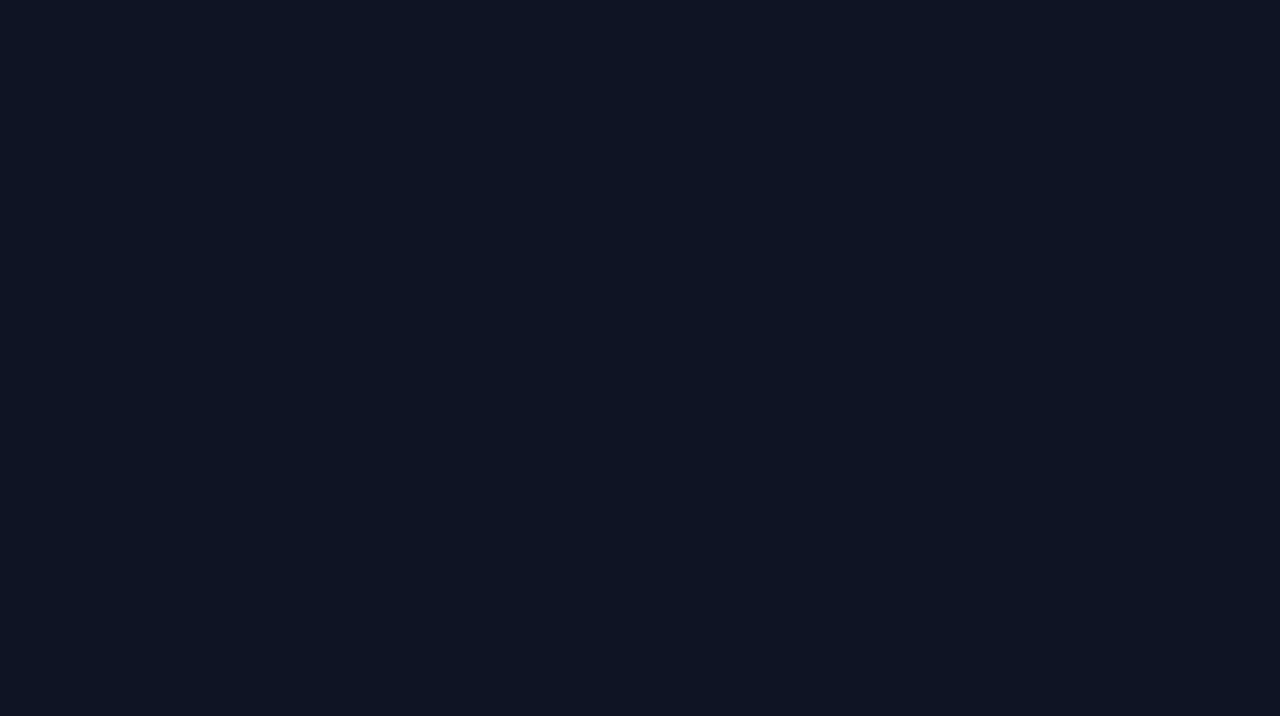
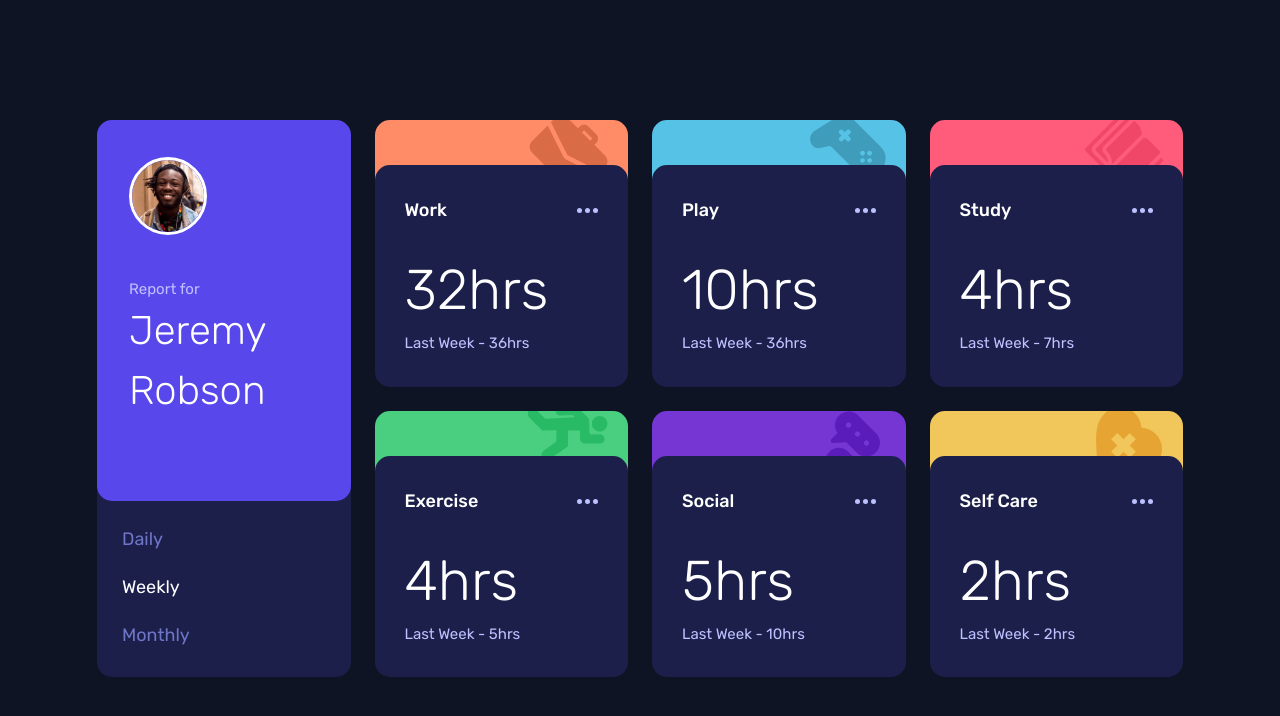
Before and after one commit to diogohenriquesc/fem-time-tracking-dashboard, a website: page index.html in a window 1280 px wide. Drawn offline with Linux system fonts and the light colour scheme.

Commit message:
HTML and CSS done

```diff
--- a/app/scss/abstracts/_colors.scss
+++ b/app/scss/abstracts/_colors.scss
@@ -7,6 +7,7 @@ $violet: hsl(264, 64%, 52%);
 $yellow: hsl(43, 84%, 65%);
 
 $darkGray: hsl(226, 43%, 10%);
-$darkBlue: hsl(235, 46%, 20%);
+$darkBlue: hsl(236, 45%, 20%);
 $purple: hsl(235, 45%, 61%);
 $lightPurple: hsl(236, 100%, 87%);
+$white: hsl(0, 0%, 100%);
--- a/app/scss/base/_boilerplate.scss
+++ b/app/scss/base/_boilerplate.scss
@@ -14,6 +14,8 @@ body {
   min-height: 100vh;
   line-height: 1.5;
   background-color: $darkGray;
+  font-family: $font-rubik;
+  padding: 15vh 0;
 }
 
 img, svg, picture, svg {
--- a/app/scss/base/_typography.scss
+++ b/app/scss/base/_typography.scss
@@ -1,3 +1,13 @@
+@use '../abstracts' as *;
+
+h1, h2, h3 {
+  font-weight: 500;
+}
+
+h2 {
+  font-size: rem(18);
+}
+
 a, a:visited, a:active {
   text-decoration: none;
 }
--- /dev/null
+++ b/app/scss/layout/_dashboard.scss
@@ -0,0 +1,208 @@
+@use '../abstracts' as *;
+
+.dashboard {
+	color: $white;
+
+	&__wrapper {
+		display: grid;
+		grid-template-columns: 1fr;
+		gap: rem(24);
+		grid-template-areas:
+			'main'
+			'work'
+			'play'
+			'study'
+			'exercise'
+			'social'
+			'self-care';
+
+		@include breakpoint(medium) {
+			grid-template-columns: repeat(2, 1fr);
+			grid-template-areas:
+				'main main'
+				'work play'
+				'study exercise'
+				'social self-care';
+		}
+
+		@include breakpoint(large) {
+			grid-template-columns: repeat(4, 1fr);
+			grid-template-areas:
+				'main work play study'
+				'main exercise social self-care';
+		}
+	}
+
+	&__card {
+		&--main {
+			border-radius: rem(15);
+			background-color: $darkBlue;
+			grid-area: main;
+		}
+
+		&--small {
+			border-radius: rem(15) rem(15) rem(20) rem(20);
+			padding-top: rem(38);
+			background-repeat: no-repeat;
+			background-position: top rem(-5) right rem(20);
+
+			@include breakpoint(large) {
+				padding-top: rem(45);
+			}
+
+			&[data-type='work'] {
+				background-color: $orange;
+				background-image: url('/images/icon-work.svg');
+				grid-area: work;
+			}
+
+			&[data-type='play'] {
+				background-color: $lightBlue;
+				background-image: url('/images/icon-play.svg');
+				grid-area: play;
+			}
+
+			&[data-type='study'] {
+				background-color: $red;
+				background-image: url('/images/icon-study.svg');
+				grid-area: study;
+			}
+
+			&[data-type='exercise'] {
+				background-color: $green;
+				background-image: url('/images/icon-exercise.svg');
+				grid-area: exercise;
+			}
+
+			&[data-type='social'] {
+				background-color: $violet;
+				background-image: url('/images/icon-social.svg');
+				grid-area: social;
+			}
+
+			&[data-type='self-care'] {
+				background-color: $yellow;
+				background-image: url('/images/icon-self-care.svg');
+				grid-area: self-care;
+			}
+		}
+	}
+
+  // Main card
+	&__card-user-info {
+		background-color: $blue;
+		padding: rem(35) rem(32);
+		border-radius: rem(15);
+		display: flex;
+		align-items: center;
+		justify-content: start;
+		gap: rem(20);
+		font-size: rem(15);
+		color: $lightPurple;
+
+    @include breakpoint(large) {
+      align-items: flex-start;
+      flex-direction: column;
+      padding: rem(37) rem(32) rem(80);
+      gap: rem(43);
+    }
+	}
+
+	&__card-user-photo {
+		width: rem(64);
+		height: rem(64);
+		border-radius: 50%;
+		border: rem(3) solid $white;
+
+    @include breakpoint(large) {
+      width: rem(78);
+      height: rem(78);
+    }
+	}
+
+	&__card-username {
+		font-size: rem(24);
+		font-weight: 300;
+		color: $white;
+
+    @include breakpoint(large) {
+      font-size: rem(40);
+    }
+	}
+
+	&__card-controls {
+		display: flex;
+		align-items: center;
+		justify-content: space-evenly;
+		padding: rem(25);
+		font-size: rem(18);
+
+		@include breakpoint(large) {
+			flex-direction: column;
+			align-items: flex-start;
+      gap: rem(21);
+		}
+	}
+
+	&__card-control {
+		all: unset;
+		color: $purple;
+		cursor: pointer;
+
+		&[data-active] {
+			color: $white;
+		}
+	}
+
+  // Small Card
+	&__card-content {
+		background-color: $darkBlue;
+		border-radius: rem(15);
+		padding: rem(28) rem(24);
+
+		@include breakpoint(large) {
+			padding: rem(32) rem(30);
+		}
+	}
+
+	&__card-header {
+		display: flex;
+		align-items: center;
+		justify-content: space-between;
+		margin-bottom: rem(7);
+
+		@include breakpoint(large) {
+			margin-bottom: rem(24);
+		}
+	}
+
+	&__card-button {
+		all: unset;
+		cursor: pointer;
+		justify-self: end;
+	}
+
+	&__card-time {
+		display: flex;
+		align-items: center;
+		justify-content: space-between;
+
+		@include breakpoint(large) {
+			display: block;
+		}
+	}
+
+	&__card-current-time {
+		font-weight: 300;
+		font-size: rem(32);
+
+		@include breakpoint(large) {
+			font-size: rem(56);
+		}
+	}
+
+	&__card-previous-time {
+		font-size: rem(15);
+		color: $lightPurple;
+	}
+}
--- /dev/null
+++ b/app/scss/layout/_index.scss
@@ -0,0 +1 @@
+@forward 'dashboard';
--- a/app/scss/main.scss
+++ b/app/scss/main.scss
@@ -1,2 +1,5 @@
 @use 'abstracts';
 @use 'base';
+@use 'utilities';
+@use 'layout';
+@use 'components';
--- /dev/null
+++ b/app/scss/utilities/_container.scss
@@ -0,0 +1,7 @@
+@use '../abstracts' as *;
+
+.container {
+  max-width: rem(1134);
+  padding: 0 rem(24);
+  margin: 0 auto;
+}
--- /dev/null
+++ b/app/scss/utilities/_index.scss
@@ -0,0 +1 @@
+@forward 'container';
--- a/index.html
+++ b/index.html
@@ -23,7 +23,112 @@
 
   <main>
     <section class="dashboard container">
+      <div class="dashboard__wrapper">
 
+        <div class="dashboard__card dashboard__card--main">
+          <div class="dashboard__card-user-info">
+            <img class="dashboard__card-user-photo" src="./images/image-jeremy.png" alt="Jeremy Robson">
+            <p>Report for <br> <span class="dashboard__card-username">Jeremy Robson</span></p>
+          </div>
+
+          <div class="dashboard__card-controls">
+            <button class="dashboard__card-control">Daily</button>
+            <button class="dashboard__card-control" data-active>Weekly</button>
+            <button class="dashboard__card-control">Monthly</button>
+          </div>
+        </div>
+
+        <div class="dashboard__card dashboard__card--small" data-type="work">
+          <div class="dashboard__card-content">
+            <div class="dashboard__card-header">
+              <h2 class="dashboard__card-title">Work</h2>
+              <button class="dashboard__card-button" aria-label="Configuration button">
+                <img src="./images/icon-ellipsis.svg" alt="">
+              </button>
+            </div>
+
+            <div class="dashboard__card-time">
+              <p class="dashboard__card-current-time">32hrs</p>
+              <p class="dashboard__card-previous-time">Last Week - 36hrs</p>
+            </div>
+          </div>
+        </div>
+
+        <div class="dashboard__card dashboard__card--small" data-type="play">
+          <div class="dashboard__card-content">
+            <div class="dashboard__card-header">
+              <h2 class="dashboard__card-title">Play</h2>
+              <button class="dashboard__card-button" aria-label="Configuration button">
+                <img src="./images/icon-ellipsis.svg" alt="">
+              </button>
+            </div>
+            <div class="dashboard__card-time">
+              <p class="dashboard__card-current-time">10hrs</p>
+              <p class="dashboard__card-previous-time">Last Week - 36hrs</p>
+            </div>
+          </div>
+        </div>
+
+        <div class="dashboard__card dashboard__card--small" data-type="study">
+          <div class="dashboard__card-content">
+            <div class="dashboard__card-header">
+              <h2 class="dashboard__card-title">Study</h2>
+              <button class="dashboard__card-button" aria-label="Configuration button">
+                <img src="./images/icon-ellipsis.svg" alt="">
+              </button>
+            </div>
+            <div class="dashboard__card-time">
+              <p class="dashboard__card-current-time">4hrs</p>
+              <p class="dashboard__card-previous-time">Last Week - 7hrs</p>
+            </div>
+          </div>
+        </div>
+
+        <div class="dashboard__card dashboard__card--small" data-type="exercise">
+          <div class="dashboard__card-content">
+            <div class="dashboard__card-header">
+              <h2 class="dashboard__card-title">Exercise</h2>
+              <button class="dashboard__card-button" aria-label="Configuration button">
+                <img src="./images/icon-ellipsis.svg" alt="">
+              </button>
+            </div>
+            <div class="dashboard__card-time">
+              <p class="dashboard__card-current-time">4hrs</p>
+              <p class="dashboard__card-previous-time">Last Week - 5hrs</p>
+            </div>
+          </div>
+        </div>
+
+        <div class="dashboard__card dashboard__card--small" data-type="social">
+          <div class="dashboard__card-content">
+            <div class="dashboard__card-header">
+              <h2 class="dashboard__card-title">Social</h2>
+              <button class="dashboard__card-button" aria-label="Configuration button">
+                <img src="./images/icon-ellipsis.svg" alt="">
+              </button>
+            </div>
+            <div class="dashboard__card-time">
+              <p class="dashboard__card-current-time">5hrs</p>
+              <p class="dashboard__card-previous-time">Last Week - 10hrs</p>
+            </div>
+          </div>
+        </div>
+
+        <div class="dashboard__card dashboard__card--small" data-type="self-care">
+          <div class="dashboard__card-content">
+            <div class="dashboard__card-header">
+              <h2 class="dashboard__card-title">Self Care</h2>
+              <button class="dashboard__card-button" aria-label="Configuration button">
+                <img src="./images/icon-ellipsis.svg" alt="">
+              </button>
+            </div>
+            <div class="dashboard__card-time">
+              <p class="dashboard__card-current-time">2hrs</p>
+              <p class="dashboard__card-previous-time">Last Week - 2hrs</p>
+            </div>
+          </div>
+        </div>
+      </div>
     </section>
   </main>
 
```
Also changed, not shown: app/scss/components/_index.scss (added), dist/main.css, 1 other file.
